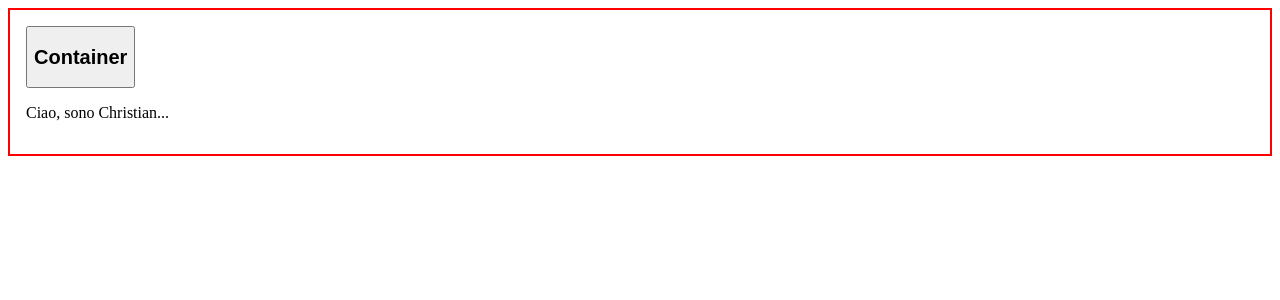
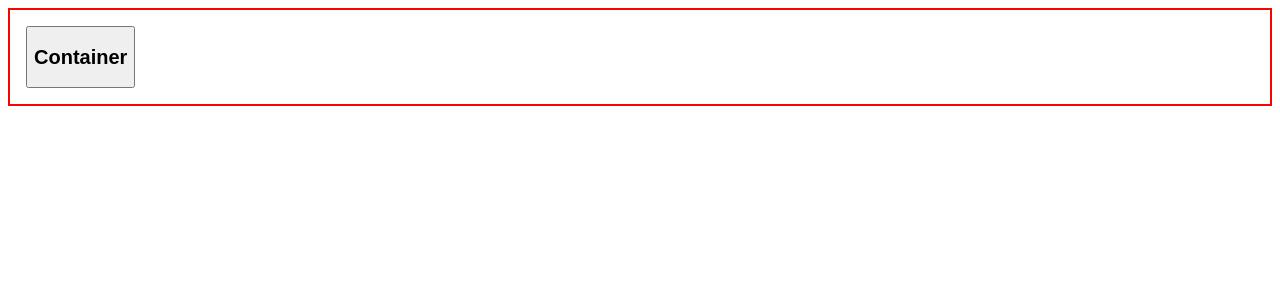
Before and after one commit to Chris1998c/React, a React (Create React App) app: page / in a window 1280 px wide. Shown: the top 300 px of the page. Built offline with nearby package versions, Linux system fonts and the light colour scheme.

Commit message:
Update Container.jsx

```diff
--- a/src/Container.jsx
+++ b/src/Container.jsx
@@ -1,7 +1,7 @@
 import React, { useState } from 'react';
 
 export function Container({ children, title }) {
-    const [collapsed, setCollapsed] = useState(false)
+    const [collapsed, setCollapsed] = useState(true)
 
     const handleCollapsed = () => {
         setCollapsed(!collapsed)
@@ -9,7 +9,7 @@ export function Container({ children, title }) {
     return (
         <div className="container">
             {<button onClick={handleCollapsed}><h2>{title}</h2></button>}
-            {collapsed ? null : children}
+            {collapsed ? false : children}
         </div>
     );
 }
```
